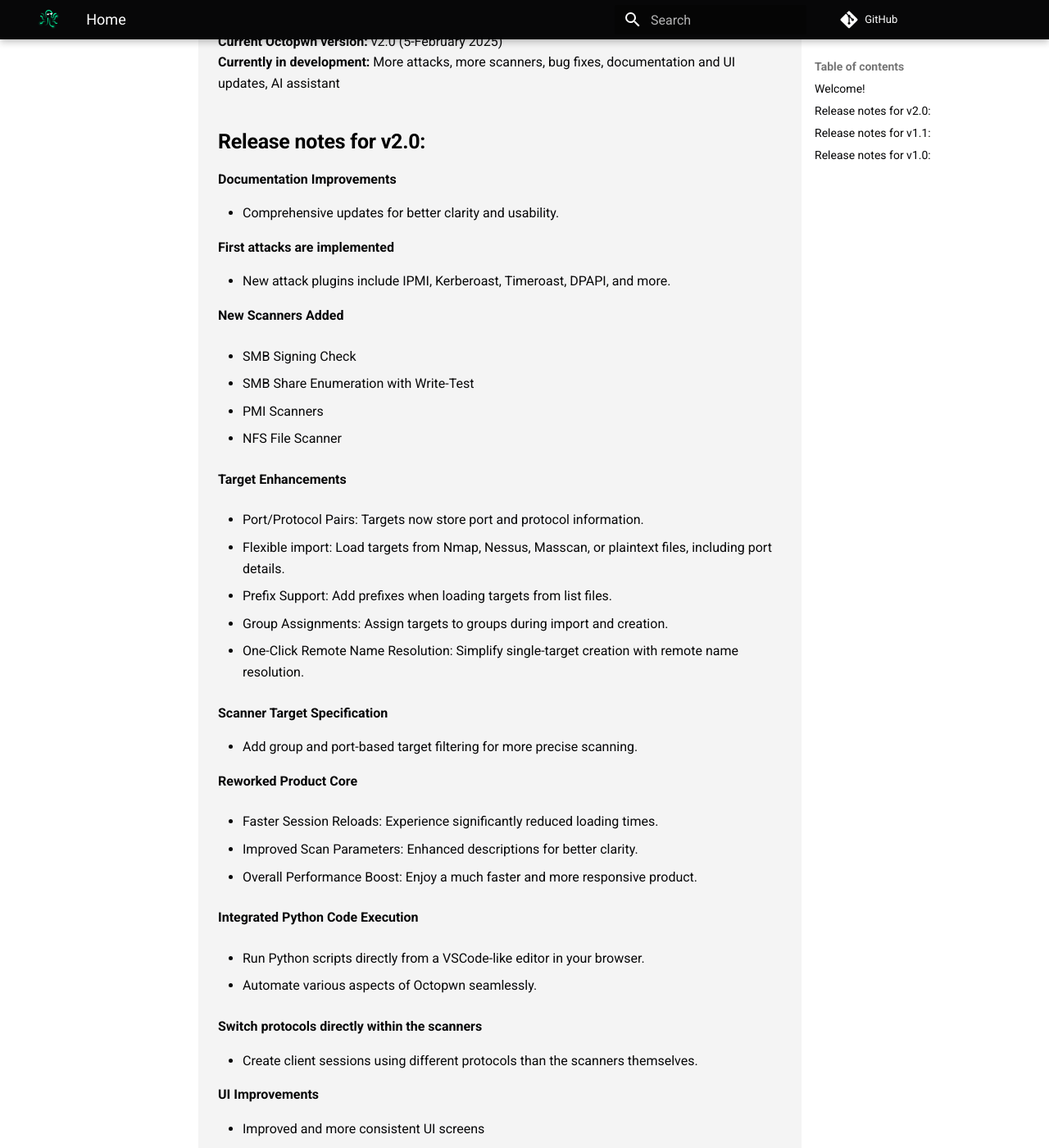
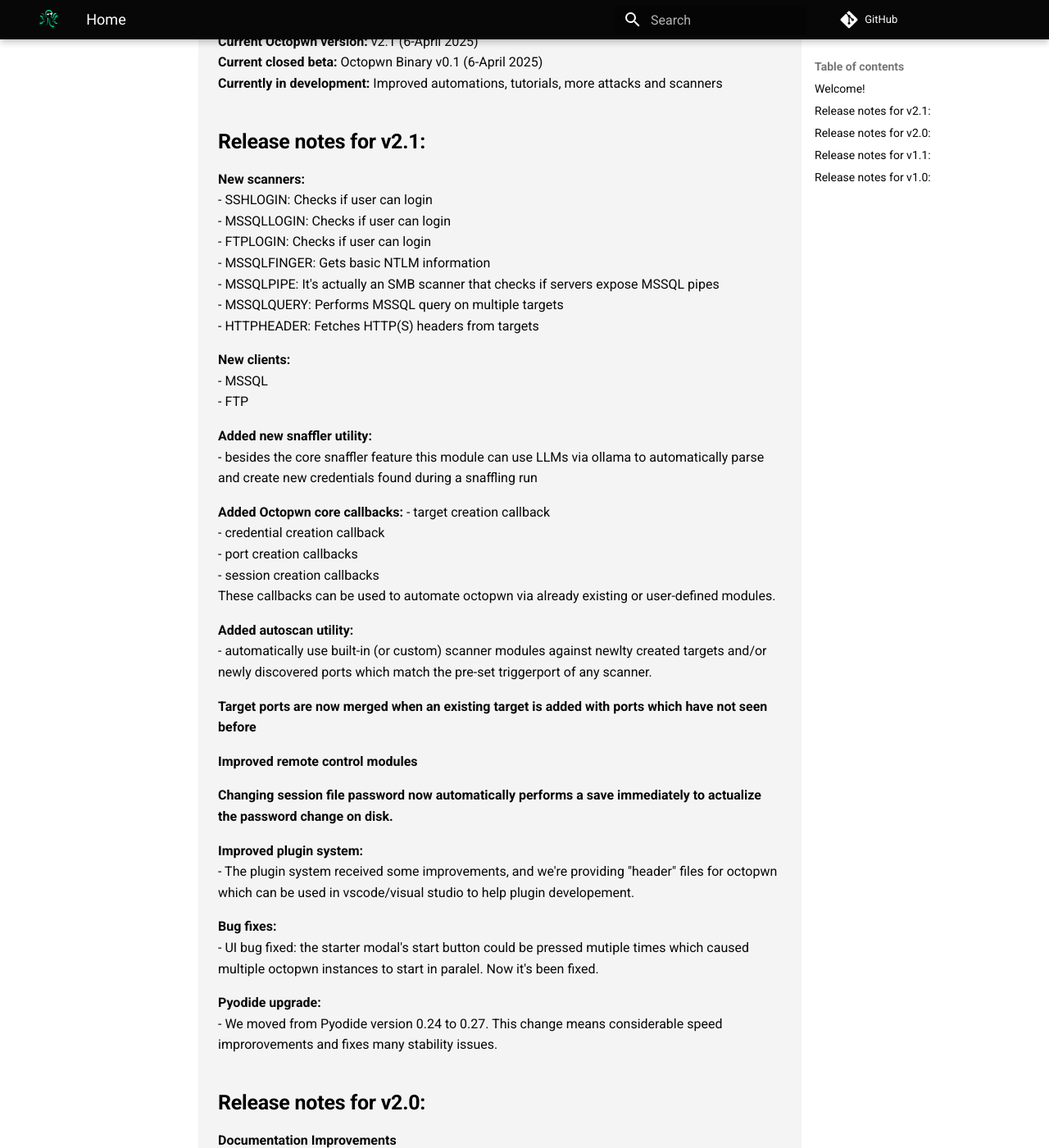
Before and after one commit to octopwn/octopwn-wasm-documentation, an MkDocs documentation site: the page built from docs/index.md, in a window 1280 px wide and 1400 px high, scrolled down 470 px. Shown: the whole window at 82% size. Built offline with MkDocs 1.6.1 and Material for MkDocs 9.7.7, drawn with Linux system fonts in a browser that asks for light colours; comment, search, counter and statistics services are not loaded.

```diff
--- a/docs/index.md
+++ b/docs/index.md
@@ -10,9 +10,52 @@ Here you can find all information about all editions of Octopwn:
 
 If you need further help, please [write us here](https://octopwn.com/support) or use the support channel on our [Discord](https://discord.gg/7amw5mD37Y).
 
-**Current Octopwn version:** v2.0  (5-February 2025)
-**Currently in development:** More attacks, more scanners, bug fixes, documentation and UI updates, AI assistant
+**Current Octopwn version:** v2.1  (6-April 2025)
+**Current closed beta:** Octopwn Binary v0.1 (6-April 2025)
+**Currently in development:** Improved automations, tutorials, more attacks and scanners
 
+## Release notes for v2.1:
+
+**New scanners:**
+- SSHLOGIN: Checks if user can login
+- MSSQLLOGIN: Checks if user can login
+- FTPLOGIN: Checks if user can login
+- MSSQLFINGER: Gets basic NTLM information
+- MSSQLPIPE: It's actually an SMB scanner that checks if servers expose MSSQL pipes
+- MSSQLQUERY: Performs MSSQL query on multiple targets
+- HTTPHEADER: Fetches HTTP(S) headers from targets
+
+**New clients:**
+- MSSQL
+- FTP
+
+**Added new snaffler utility:**
+- besides the core snaffler feature this module can use LLMs via ollama to automatically parse and create new credentials found during a snaffling run
+
+**Added Octopwn core callbacks:**
+- target creation callback
+- credential creation callback
+- port creation callbacks
+- session creation callbacks
+These callbacks can be used to automate octopwn via already existing or user-defined modules.
+
+**Added autoscan utility:**
+- automatically use built-in (or custom) scanner modules against newlty created targets and/or newly discovered ports which match the pre-set triggerport of any scanner.
+
+**Target ports are now merged when an existing target is added with ports which have not seen before**
+
+**Improved remote control modules**
+
+**Changing session file password now automatically performs a save immediately to actualize the password change on disk.**
+
+**Improved plugin system:**
+- The plugin system received some improvements, and we're providing "header" files for octopwn which can be used in vscode/visual studio to help plugin developement.
+
+**Bug fixes:**
+- UI bug fixed: the starter modal's start button could be pressed mutiple times which caused multiple octopwn instances to start in paralel. Now it's been fixed.
+
+**Pyodide upgrade:**
+- We moved from Pyodide version 0.24 to 0.27. This change means considerable speed improrovements and fixes many stability issues.
 
 ## Release notes for v2.0:
 **Documentation Improvements**
```
